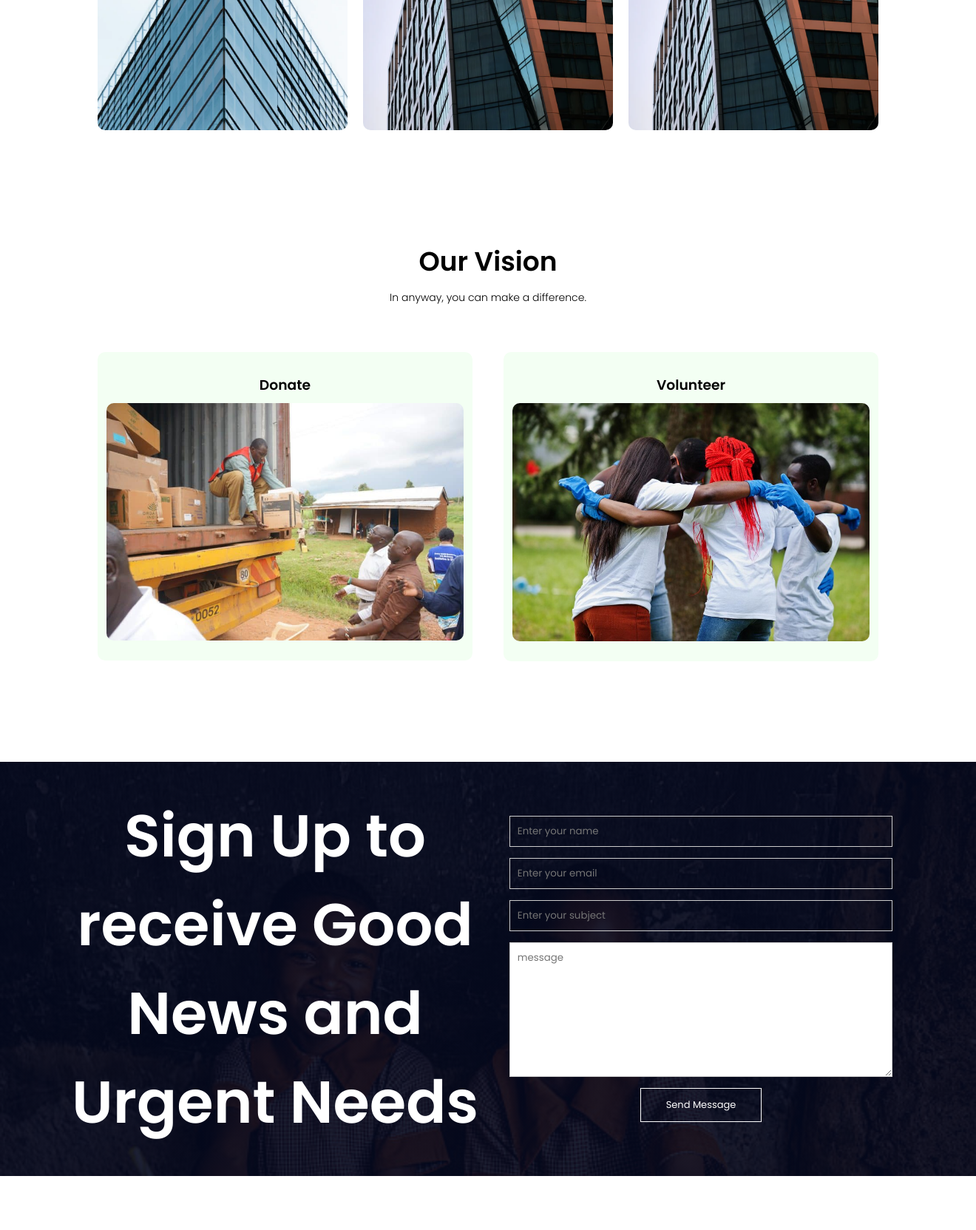
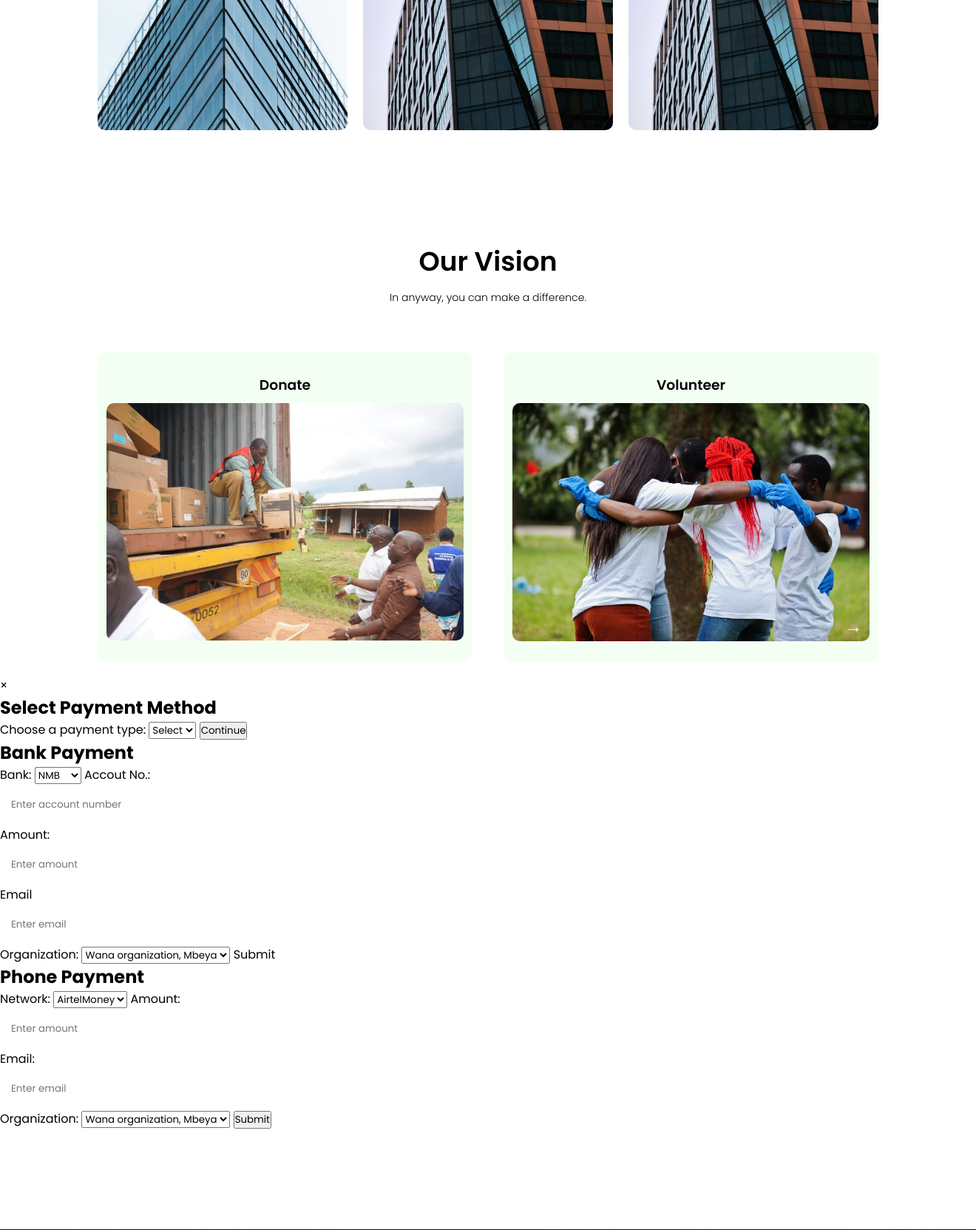
Before and after one commit to rahel21charles/MeCharitech, a Django app: page /home/ in a window 1320 px wide; the page is wider, and only the part inside the window is pictured. Shown: the part 1280-2943 px from the top of that part at 74% size. Run offline with Django 5.2, Linux system fonts and the light colour scheme; a user stored in the database is signed in; some libraries are stand-ins or nearby versions.

Commit message:
Second Commit

```diff
--- a/finance/static/finance/Css/charitech.css
+++ b/finance/static/finance/Css/charitech.css
@@ -185,10 +185,15 @@ p{
     margin-bottom: auto;
     padding:20px 12px;
     box-sizing: border-box;
+    /* cursor:pointer; */
 }
 .course-column img{
     width:100%;
     border-radius: 10px;
+    }
+
+#course1-col{
+    /* cursor:pointer; */
 }
 h3{
     text-align: center;
@@ -197,9 +202,26 @@ h3{
 }
 .course-column:hover{
     box-shadow: 0 0 40px 0px rgba(127,255,0,0.75);
-    transition:0.5s
+    transition:0.5s;
+    /* cursor:pointer; */
 }
 
+.clickable-column{
+    display:block;
+    position:relative;
+    text-decoration:none;
+    color:inherit;
+    cursor:pointer;
+}
+.clickable-column::after{
+    content:'→';
+    position:absolute;
+    right:10px;
+    bottom:10px;
+    font-size:24px;
+    color:white;
+    cursor:pointer;
+}
 @media(max-width: 700px){
     .row{
         flex-direction: column;
--- a/finance/templates/Finance/charitechblog.html
+++ b/finance/templates/Finance/charitechblog.html
@@ -20,9 +20,10 @@ family=popins:wght@100;200;300;400;600;700&display=swap">
                 <ul>
                     <li><a href="{% url 'home' %}">HOME</a></li>
                     <li><a href="{% url 'about' %}">ABOUT</a></li>
-                    <li><a href="{% url 'course' %}">COURSE</a></li>
+                    <li><a href="{% url 'course' %}">DONATE</a></li>
                     <li><a href="{% url 'blog' %}">BLOG</a></li>
                     <li><a href="{% url 'contact' %}">CONTACT</a></li>
+                    <li><a href='{% url "logout" %}'>LOGOUT</a></li>
                 </ul>
             </div>
             <i class="fa fa-bars" onclick="showMenu()"> </i>
--- a/finance/templates/Finance/charitechcontact.html
+++ b/finance/templates/Finance/charitechcontact.html
@@ -21,9 +21,10 @@
             <ul>
                 <li><a href="{% url 'home' %}">HOME</a></li>
                 <li><a href="{% url 'about' %}">ABOUT</a></li>
-                <li><a href="{% url 'course' %}">COURSE</a></li>
+                <li><a href="{% url 'course' %}">DONATE</a></li>
                 <li><a href="{% url 'blog' %}">BLOG</a></li>
                 <li><a href="{% url 'contact' %}">CONTACT</a></li>
+                <li><a href='{% url "logout" %}'>LOGOUT</a></li>
             </ul>
         </div>
     <i class="fa fa-bars" onclick="showMenu()"></i>
--- a/finance/templates/Finance/charitechcourse.html
+++ b/finance/templates/Finance/charitechcourse.html
@@ -20,20 +20,20 @@
             <ul>
                 <li><a href="{% url 'home' %}">HOME</a></li>
                 <li><a href="{% url 'about' %}">ABOUT</a></li>
-                <li><a href="{% url 'course' %}">COURSE</a></li>
+                <li><a href="{% url 'course' %}">DONATE</a></li>
                 <li><a href="{% url 'blog' %}">BLOG</a></li>
                 <li><a href="{% url 'contact' %}">CONTACT</a></li>
+                <li><a href='{% url "logout" %}'>LOGOUT</a></li>
             </ul>
         </div>
         <i class="fa fa-bars" onclick = "showMenu()"></i>
     </nav>
-    <h1>Our Courses</h1>
 </section>
 
 
       <!-- Course -->
 
-    <section class ="course">
+    <section class ="course" id="course2">
         <h1>Our Vision</h1>
         <p>Lorem ipsum dolor sit amet consectetur adipisicing elit.</p>
         <div class="row">
--- a/finance/templates/Finance/charitechlogin.html
+++ b/finance/templates/Finance/charitechlogin.html
@@ -20,9 +20,10 @@
                 <ul>
                     <li><a href="{% url 'home' %}">HOME</a></li>
                     <li><a href="{% url 'about' %}">ABOUT</a></li>
-                    <li><a href="{% url 'course' %}">COURSE</a></li>
+                    <li><a href="{% url 'course' %}">DONATE</a></li>
                     <li><a href="{% url 'blog' %}">BLOG</a></li>
                     <li><a href="{% url 'contact' %}">CONTACT</a></li>
+                    <li><a href='{% url "logout" %}'>LOGOUT</a></li>
                 </ul>
             </div>a
             <i class="fa fa-bars" onclick = "showMenu()"></i>
@@ -88,22 +89,97 @@
 
     <!-- Course -->
 
-  <section class ="course">
+  <section class ="course" id="course1">
     <h1>Our Vision</h1>
     <p>In anyway, you can make a difference.</p>
     <div class="row">
-        <div class="course-column">
+        <div class="course-column" id="course1-col">
+           <a href="#" class ="clickable-column" id ="openDonateModal">
             <h3>Donate</h3>
             <img src="{% static 'finance/Images/donate.jpg' %}" >
+           </a>
         </div>
 
-        <div class="course-column">
+        <div class="course-column" id="course1-col">
+            <a href ="" class="clickable-column">
             <h3>Volunteer</h3>
             <img src="{% static 'finance/Images/volunteer.jpg' %}" >
+            </a>
         </div>
 
          </div>
 </section>
+
+ {% comment %} The Modal {% endcomment %}
+
+ <div id ="donateModal" class ="modal">
+    <div class="modal-content">
+        <span class ="close">&times;</span>
+
+        {% comment %} Stage1: Select between Bank or Phone {% endcomment %}
+        <div id ="stage1">
+            <h2>Select Payment Method</h2>
+            <label for ="paymentType">Choose a payment type:</label>
+            <select id ="paymentType">
+                <option value ="" disabled selected>Select</option>
+                <option value ="bank">Bank</option>
+                <option value ="phone">Phone</option>
+            </select>
+            <button id ="continueButton">Continue </button>
+        </div>
+
+        {% comment %} Stage2: Bank form(initially hidden) {% endcomment %}
+        <div id="bankForm" class="form-stage hidden">
+            <h2>Bank Payment</h2>
+            <label for ="bank">Bank:</label>
+            <select id="bank">
+                <option value ="bank1">NMB</option>
+                <option value ="bank2">CRDB</option>
+                <option value ="bank2">TCB</option>
+                <option value ="bank2">Equity</option>
+            </select>
+            <label for="accountNo">Accout No.:</label>
+            <input type ="text" id="accoutNo" placeholder="Enter account number">
+            <label for ="bankAmount">Amount:</label>
+            <input type ="number" id="bankAmount" placeholder="Enter amount">
+            <label for ="bankemail">Email</label>
+            <input type ="email" id="bankEmail" placeholder="Enter email">
+            <label for="charity">Organization:</label>
+            <select id ="charity">
+                <option value="org1">Wana organization, Mbeya</option>
+                <option value ="org2">Watoto</option>
+                <option value ="org3">Compassion</option>
+                <option value ="org4">Charity</option>
+            </select>
+
+            <buttonid="submitBank">Submit</button>
+        </div>
+
+        {% comment %} Stage2: Phone form(initially hidden) {% endcomment %}
+        <div id="phoneForm" class="form-stage hidden">
+            <h2>Phone Payment</h2>
+            <label for="network">Network:</label>
+            <select id="network">
+                <option value ="network1">AirtelMoney</option>
+                <option value ="network2">Mpesa</option>
+                <option value ="network3">Tigopesa</option>
+                <option value ="network4">Halopesa</option>
+            </select>
+            <label for ="phoneAmount">Amount:</label>
+            <input type ="number" id="phoneAmount" placeholder="Enter amount">
+            <label for ="phoneEmail">Email:</label>
+            <input type ="email" id="phoneEmail" placeholder ="Enter email">
+            <label for ="charity">Organization:</label>
+            <select id="charity">
+                <option value="org1">Wana organization, Mbeya</option>
+                <option value ="org2">Watoto</option>
+                <option value ="org3">Compassion</option>
+                <option value ="org4">Charity</option>
+            </select>
+            <button id="submitPhone">Submit</button>
+        </div>
+    </div>
+ </div>
 
     <!-- facilities -->
 
@@ -150,6 +226,25 @@
         }
 
        updateArrows();
+
+       var modal= document.getElementById("donateModal");
+       var openModalBtn = document.getElementById("openDonateModal");
+       var closeBtn = document.getElementByClassName("close")[0];
+
+       openModalBtn.onclick = function(event){
+        event.preventDefault();
+        modal.style.display ="block";
+       }
+
+       closeBtn.onclick =function(){
+        modal.style.display ="none";
+       }
+
+       window.onclick = funtion(event){
+        if(event.target == modal){
+           modal.style.display ="none";
+        }
+       }
     </script>
 </body>
 </html>
--- a/finance/urls.py
+++ b/finance/urls.py
@@ -9,7 +9,8 @@ urlpatterns = [
     path('about/', views.about, name ='about'),
     path('contact/',views.contact, name ='contact'),
     path('blog/',views.blog,name ='blog'),
-    path('course/',views.course, name ='course')
+    path('course/',views.course, name ='course'),
+    path('logout/',views.logout_view, name ='logout'),
 ]
 
 
--- a/finance/views.py
+++ b/finance/views.py
@@ -3,6 +3,7 @@ from django.contrib.auth import authenticate, login
 from django.contrib.auth.models import User
 from django.contrib import messages
 from django.contrib.auth.decorators import login_required
+from django.contrib.auth import logout as django_logout
 
 # def login(request):
 #     return render(request, 'finance/login.html')
@@ -56,3 +57,7 @@ def login_signup_view(request):
                 messages.error(request, 'Invalid credentials.')
 
     return render(request, 'registration/login.html')
+
+def logout_view(request):
+    django_logout(request)
+    return render(request, 'registration/login.html')
```
Also changed, not shown: finance/templates/Finance/charitechabout.html (+6 -1 lines), db.sqlite3.
